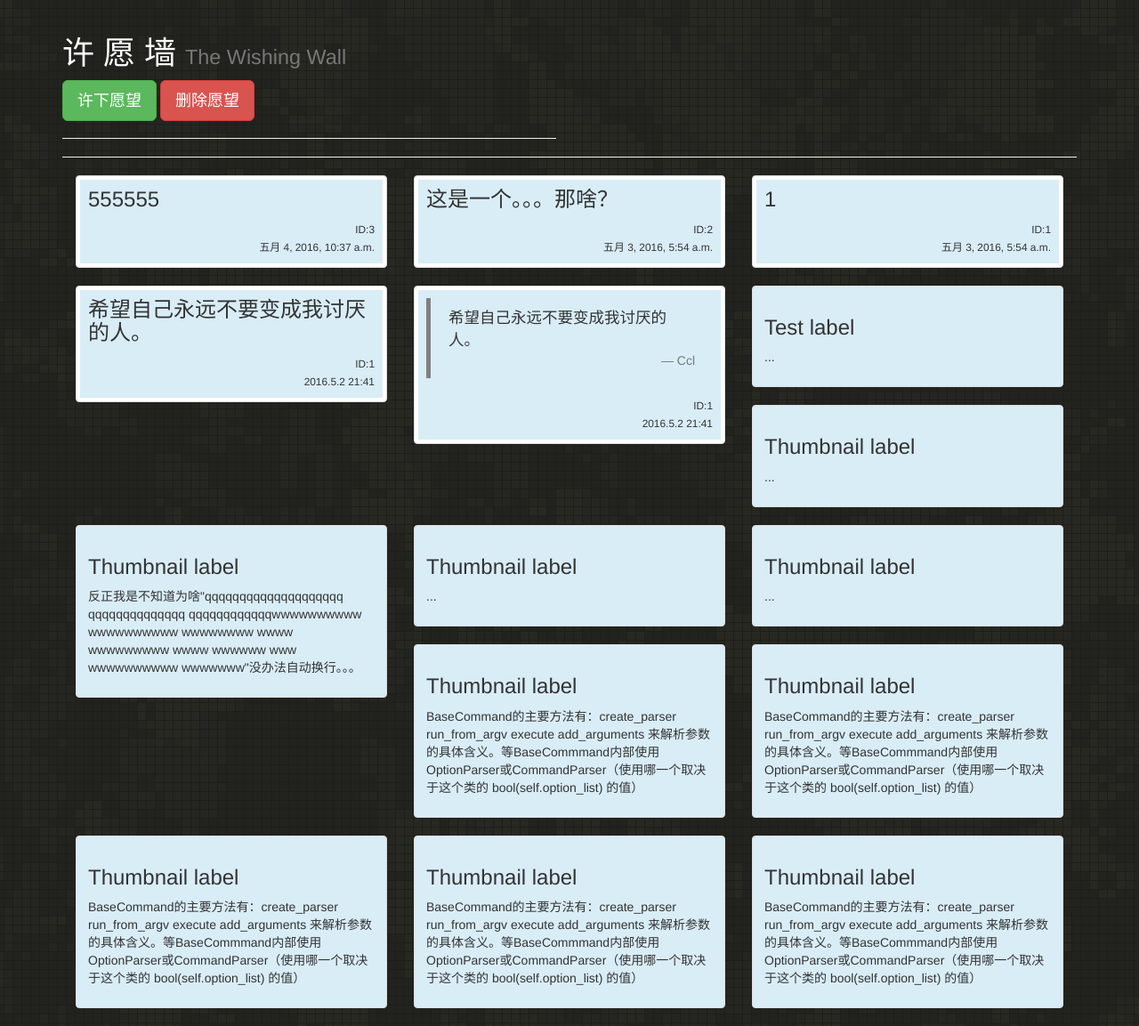
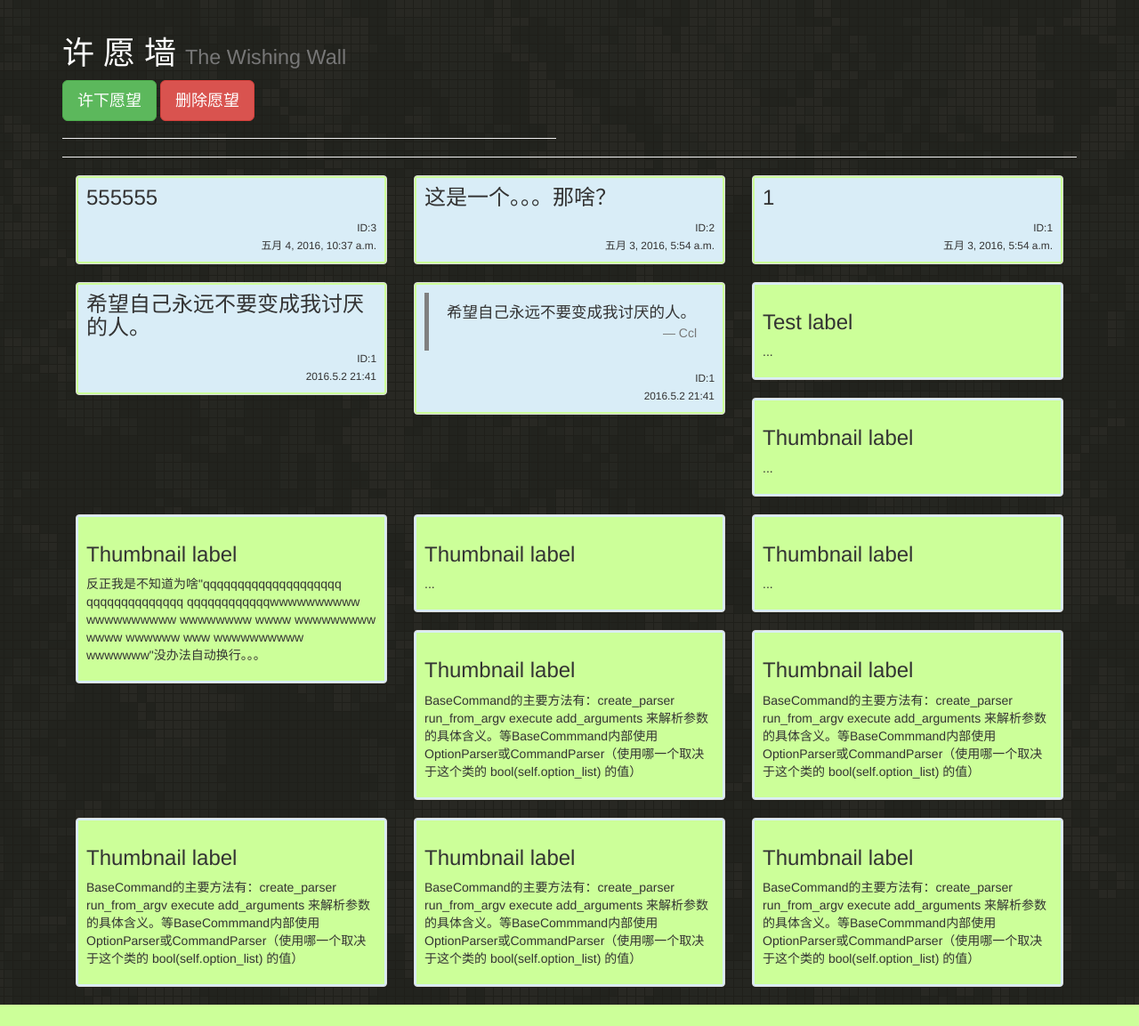
Before and after one commit to chanchancl/Wishing-wall, a Django app: page / in a window 1280 px wide. Shown: the whole page at 89% size. After the commit the page ends 1129 px from the top, so only its background shows below. Run offline with Django 3.2, Linux system fonts and the light colour scheme; data comes from the database, SQL or seed files in the repository; some libraries are stand-ins or nearby versions.

Commit message:
update3
稍微改一下css和views

```diff
--- a/templates/add.html
+++ b/templates/add.html
@@ -9,6 +9,7 @@
         <form action="/add/" method="post">
         {% csrf_token %}
         {{ form }}
+        <textarea name="hello" style="resize:none"></textarea>
         <input type="submit" value="Submit" />
         </form>
         </div>
--- a/templates/index.html
+++ b/templates/index.html
@@ -33,7 +33,6 @@
                   <div class="col-sm-6 col-md-4" id="test1">
                     <div class="thumbnail" >
                       <div class="caption" style='background-color:#D9EDF7'>
-
                         <h3 class="thumbtext">{{wishing.text}}</h3>
                         <p class="text-right" style="margin-bottom:0px"><small>ID:{{wishing.id}}</small></p>
                         <p class="text-right" style="margin-bottom:0px"><small>{{wishing.date}}</small></p>
@@ -159,9 +158,19 @@
         <!--<script type="text/javascript" src="http://www.w3cschool.cc/try/jeasyui/jquery.easyui.min.js"></script>-->
     </body>
     <style>
+    .caption{
+        background-color:#CCFF99;
+    }
+    .thumbnail{
+        #background-color:#CCCCFF;
+        background-color:#CCFF99;
+        padding:2px;
+    }
+
     .thumbtext{
         margin-top:0px
     }
+
     blockquote{
         border-left-color:gray
     }
--- a/wishing/wishingwall/views.py
+++ b/wishing/wishingwall/views.py
@@ -32,8 +32,10 @@ def addview(request):
             text = form.cleaned_data['wishingtext']
             if len(text) > 0:
                 from django.utils import timezone
-                obj = Wishing.objects.create(wID=1,wText=text,wData=timezone.now())
-                print(obj)
+                #obj = Wishing.objects.create(wID=1,wText=text,wData=timezone.now())
+                print(form.fields)
+                print(form.cleaned_data)
+                print(form)
     form = WishingForm()
     return render(request,'add.html',{'form':form})
 
```
